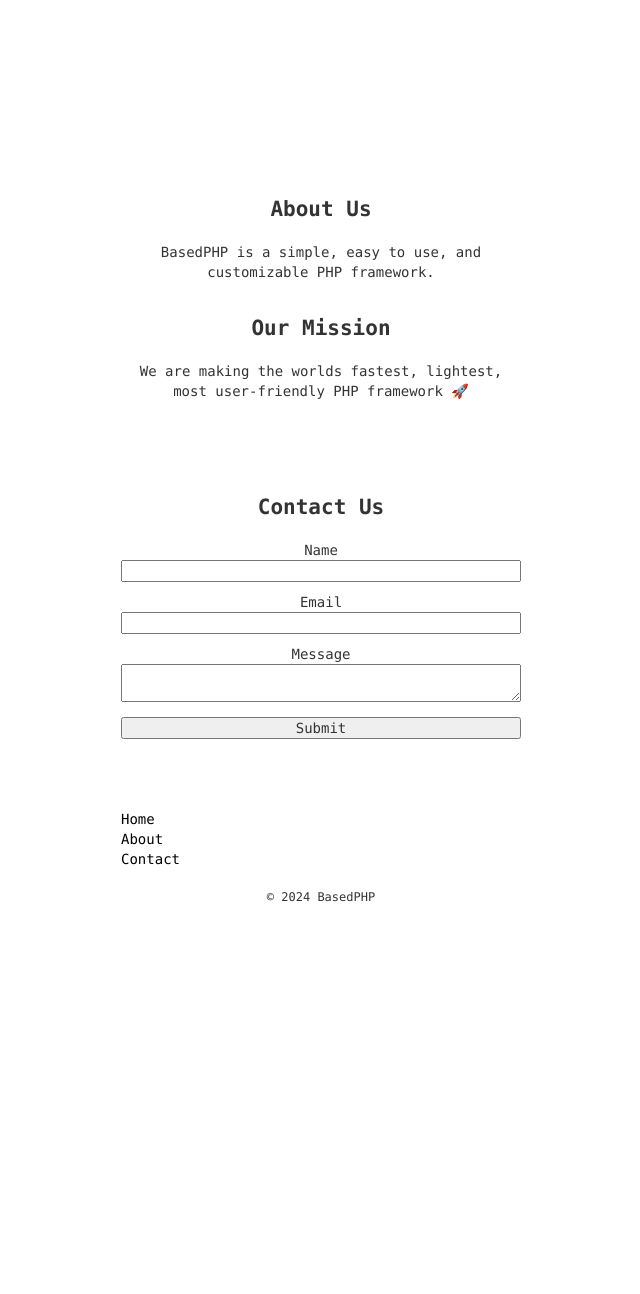
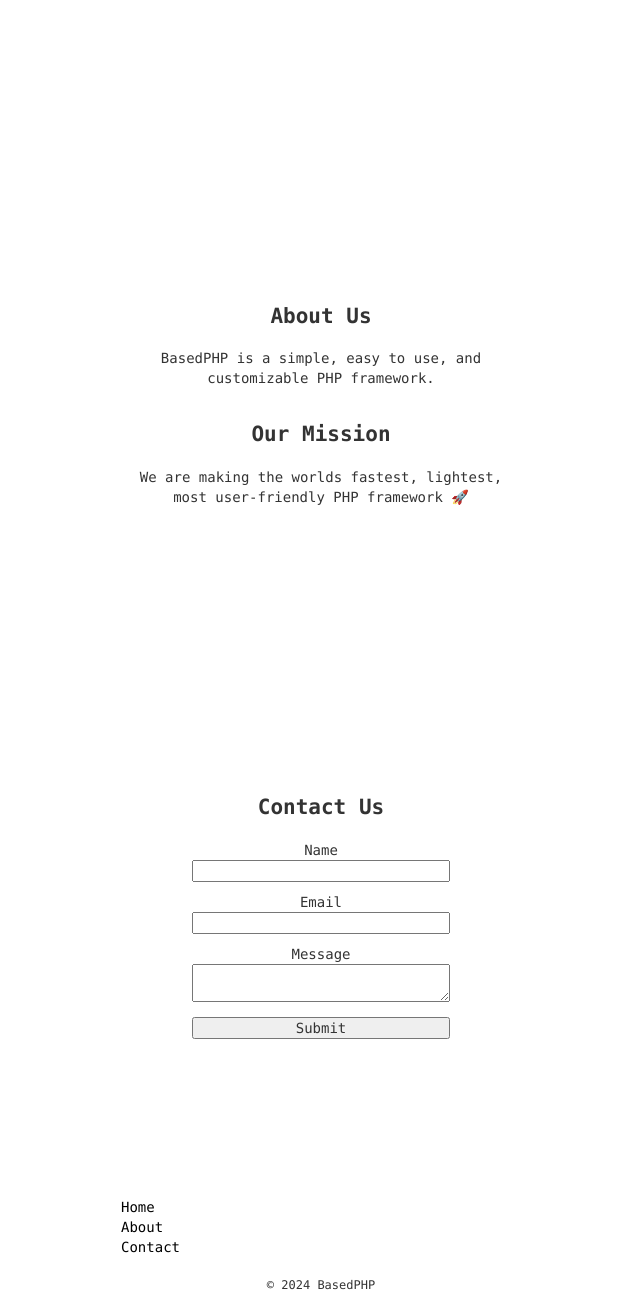
Before and after one commit to adamdalechurch/Based-PHP, a PHP site: template pages/home.php in a window 1280 px wide. Shown: the part 471-1765 px from the top of the page, without its empty margins (319-959 px from the left). Before the commit the page ends 1373 px from the top, so only its background shows below. Run offline with PHP 8.4, Linux system fonts and the light colour scheme; the template is opened without the code that fills it, so the values that code supplies are empty.

Commit message:
classify sections w/ vh

```diff
--- a/assets/css/home.css
+++ b/assets/css/home.css
@@ -54,13 +54,6 @@
     background: transparent;
 }
 
-.hero-container {
-    display: flex;
-    align-items: center;
-    justify-content: center;
-    height: 60vh;
-}
-
 .hero {
     max-width: 330px;
     text-align: center;
--- a/assets/css/layout.css
+++ b/assets/css/layout.css
@@ -97,7 +97,7 @@
     text-align: center;
 }
 
-.main{
+.main {
     min-height: calc(100vh - 64px - 56px); /* Adjust the value based on your header and footer height */
 }
 
@@ -125,8 +125,16 @@
         font-size: 24px; /* Smaller font size on small screens */
     }
 }
+
 .info-box-title {
     text-align: center !important;
+}
+
+.section {
+    display: flex;
+    align-items: center;
+    justify-content: center;
+    height: 60vh;
 }
 /* Responsive adjustments */
 /* @media (max-width: 600px) { */
--- a/pages/home.php
+++ b/pages/home.php
@@ -34,12 +34,12 @@
 <div class="parallax-background">
     <div class="container">
         <div class="row">
-            <div class="hero-container">
+            <div class="section">
                 <div id="Home" class="hero">
                     <img src="assets/image/hero.svg" alt="Logo" class="logo" width='330'>
                     <p>
-                    BasedPHP is a simple, easy to use, and customizable
-                    PHP framework.
+                        BasedPHP is a simple, easy to use, and customizable
+                        PHP framework.
                     </p>
                     <button class="download-button" >⇓ Download </button>
                 </div>
--- a/partials/_about.php
+++ b/partials/_about.php
@@ -7,7 +7,7 @@
 </style>
 
 <div class="row">
-    <div id="About">
+    <div id="About" class="section">
         <div class="row">
             <div class="col-md-12">
                 <h2>About Us</h2>
--- a/partials/_contact.php
+++ b/partials/_contact.php
@@ -9,11 +9,10 @@
   width: 100%;
   margin-bottom: 10px;
 }
-
 </style>
 
 <div class="row">
-    <div id="Contact">
+    <div id="Contact" class="section">
         <div class="row">
             <div class="col-md-12">
                 <h2>Contact Us</h2>
```
